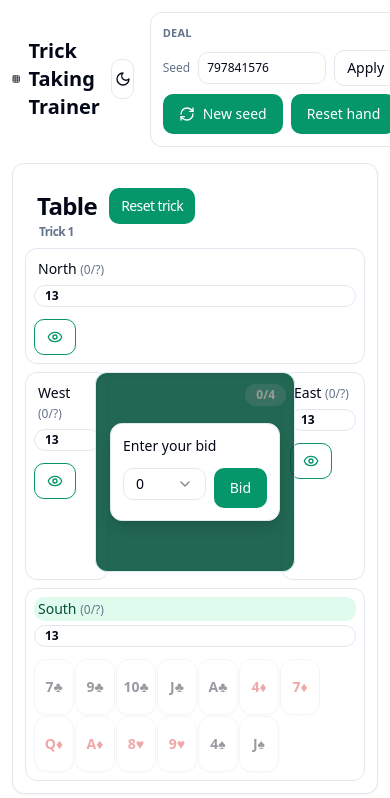
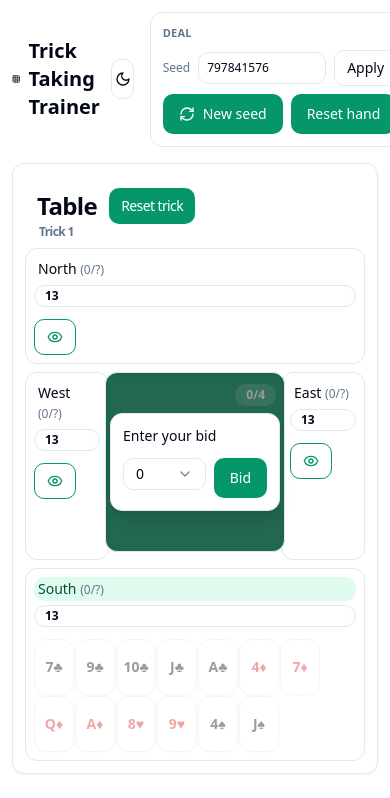
Before and after one commit to gsingh93/trick-taking-trainer, a React (Vite) app: page / in a window 390 px wide. Shown: the top 798 px of the page. Built offline with nearby package versions, Linux system fonts and the light colour scheme; the HTML template or start-up script is replaced by a standard one.

Commit message:
Make play area size responsive to table width

```diff
--- a/src/components/TableCard.tsx
+++ b/src/components/TableCard.tsx
@@ -373,8 +373,9 @@ export function TableCard(props: TableCardProps) {
             </SeatPanel>
           </div>
 
+          <div className="flex w-full items-center justify-center self-center px-[0px] sm:px-[2px]">
             <div
-            className="relative flex h-[200px] w-[200px] items-center justify-center rounded-xl border bg-emerald-600/80 p-2 shadow-inner self-center justify-self-center sm:h-[240px] sm:w-[240px] sm:p-3"
+              className="relative flex aspect-square w-full min-w-[180px] items-center justify-center rounded-xl border bg-emerald-600/80 p-2 shadow-inner sm:p-3"
               onClick={canAdvance ? onAdvanceTrick : undefined}
             >
               <div className="absolute right-2 top-2 text-white">
@@ -383,7 +384,7 @@ export function TableCard(props: TableCardProps) {
                 </Badge>
               </div>
 
-            <div className="relative h-36 w-36 sm:h-40 sm:w-40">
+              <div className="relative h-[70%] w-[70%]">
               <div className="absolute left-1/2 top-0 -translate-x-1/2">
                 {(() => {
                   const p = displayTrick.find((t) => t.seat === "Across");
@@ -439,7 +440,7 @@ export function TableCard(props: TableCardProps) {
               </div>
             </div>
 
-            <div className="absolute bottom-2 left-1/2 w-[190px] -translate-x-1/2 text-center text-xs text-white/80 sm:w-[220px]">
+            <div className="absolute bottom-2 left-1/2 w-[85%] -translate-x-1/2 text-center text-xs text-white/80">
               {awaitContinue && !handComplete && !isViewingHistory ? (
                 <>
                   <span className="sm:hidden">Click to continue</span>
@@ -452,6 +453,7 @@ export function TableCard(props: TableCardProps) {
             {voidPrompt}
             {suitCountPrompt}
             {winIntentPrompt}
+          </div>
           </div>
 
           <div className={"row-span-2 rounded-xl border p-2 sm:p-3 " + (shownHands.Right ? "min-h-[400px]" : "")}>
```
Lines whose indentation alone changed are shown as unchanged.
